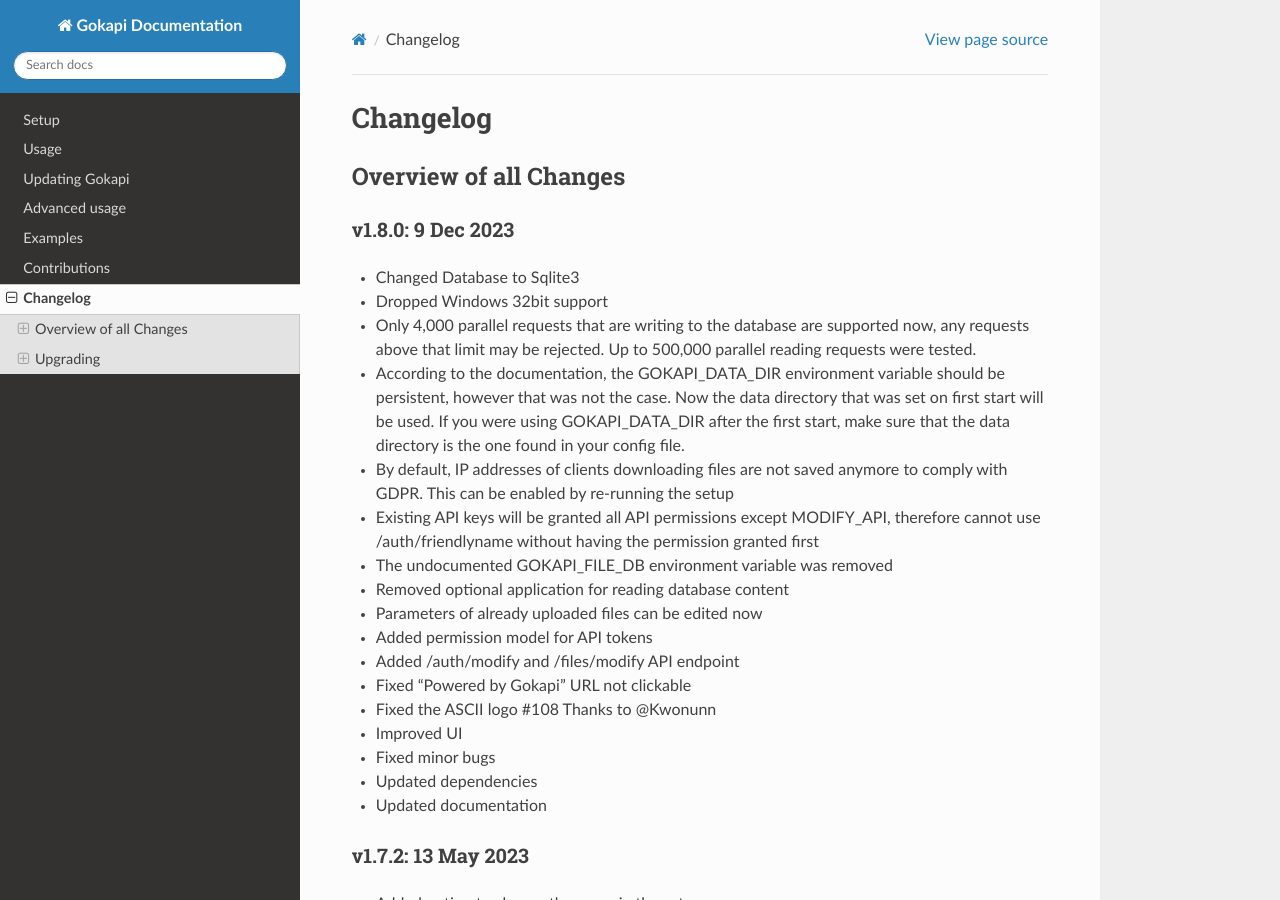
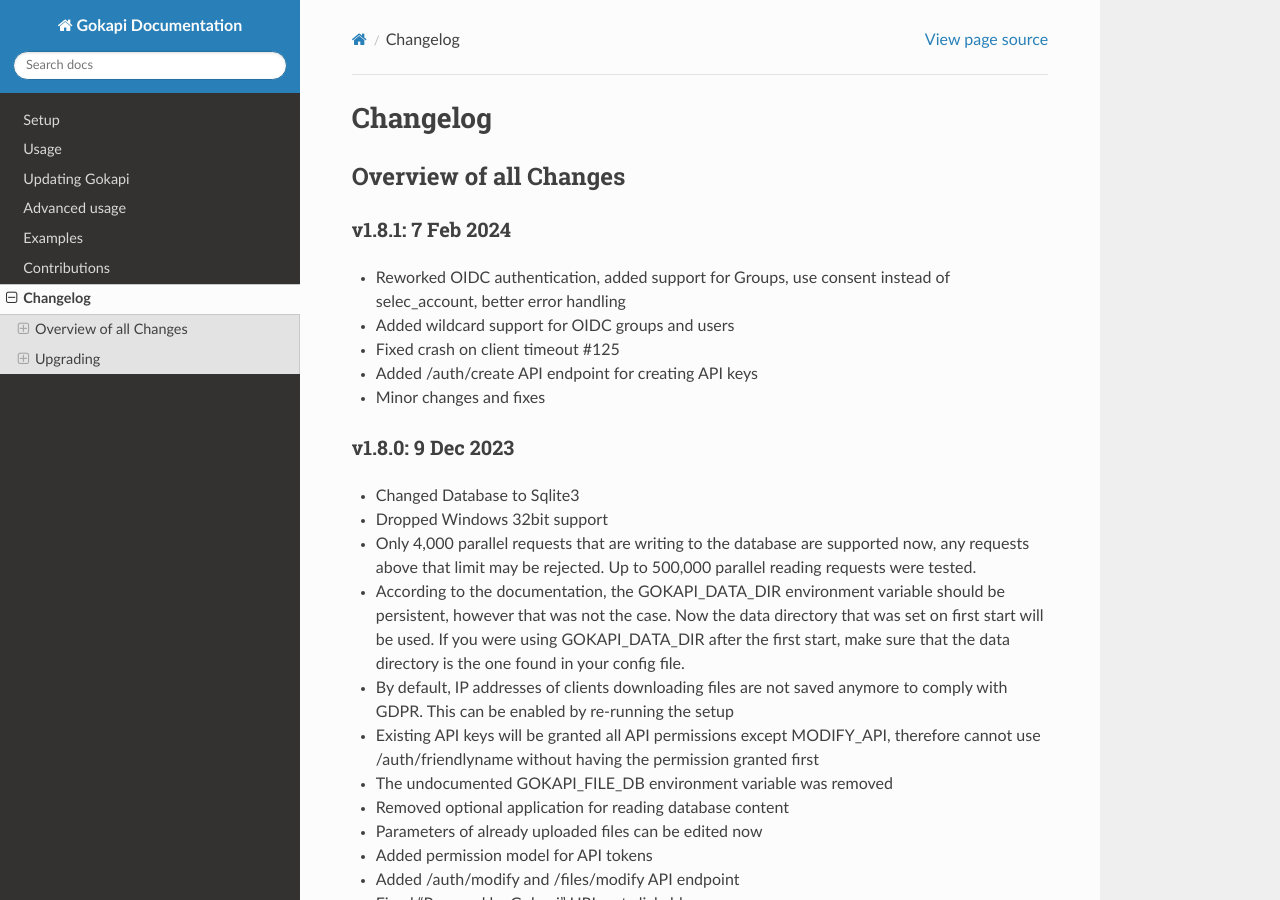
Before and after one commit to Forceu/Gokapi, a Sphinx documentation site: the page built from docs/changelog.rst, in a window 1280 px wide and 900 px high. Built offline with Sphinx 7.4.7 and the Read the Docs theme 2.0.0, drawn with Linux system fonts in a browser that asks for light colours.

Commit message:
Updated version number and changelog

```diff
--- a/docs/changelog.rst
+++ b/docs/changelog.rst
@@ -6,6 +6,16 @@
 
 Overview of all Changes
 -----------------------
+
+v1.8.1: 7 Feb 2024
+^^^^^^^^^^^^^^^^^^^^^^^^^^^^^^^^^^^^^^
+
+* Reworked OIDC authentication, added support for Groups, use consent instead of selec_account, better error handling
+* Added wildcard support for OIDC groups and users
+* Fixed crash on client timeout #125
+* Added /auth/create API endpoint for creating API keys
+* Minor changes and fixes
+
 
 v1.8.0: 9 Dec 2023
 ^^^^^^^^^^^^^^^^^^^^^^^^^^^^^^^^^^^^^^
```
Also changed, not shown: 2 other files.
